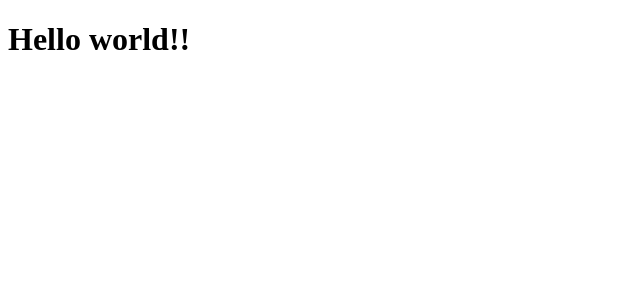
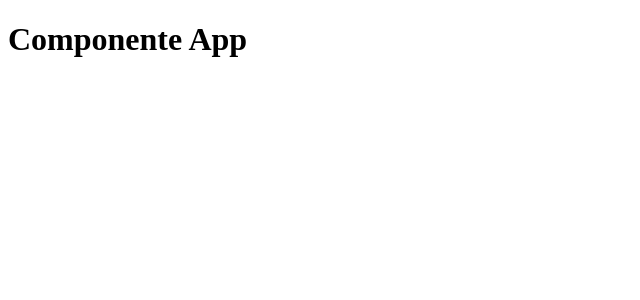
Before and after one commit to Sans-arch/react-fundamentos, a React app: page / in a window 1280 px wide. Shown: the top 300 px of the page, without its empty margins (0-640 px from the left). Built offline with nearby package versions, Linux system fonts and the light colour scheme.

Commit message:
Create App component, the first component

```diff
--- /dev/null
+++ b/src/App.js
@@ -0,0 +1,7 @@
+import React from "react";
+
+function App() {
+  return <h1>Componente App</h1>;
+}
+
+export default App;
--- a/src/index.js
+++ b/src/index.js
@@ -1,9 +1,9 @@
 import React from 'react';
 import ReactDOM from 'react-dom';
 
+import App from './App';
+
 ReactDOM.render(
-  <h1 id='title'>
-    <span>Hello world!!</span>
-  </h1>,
+  <App />,
   document.getElementById("root")
 );
```
